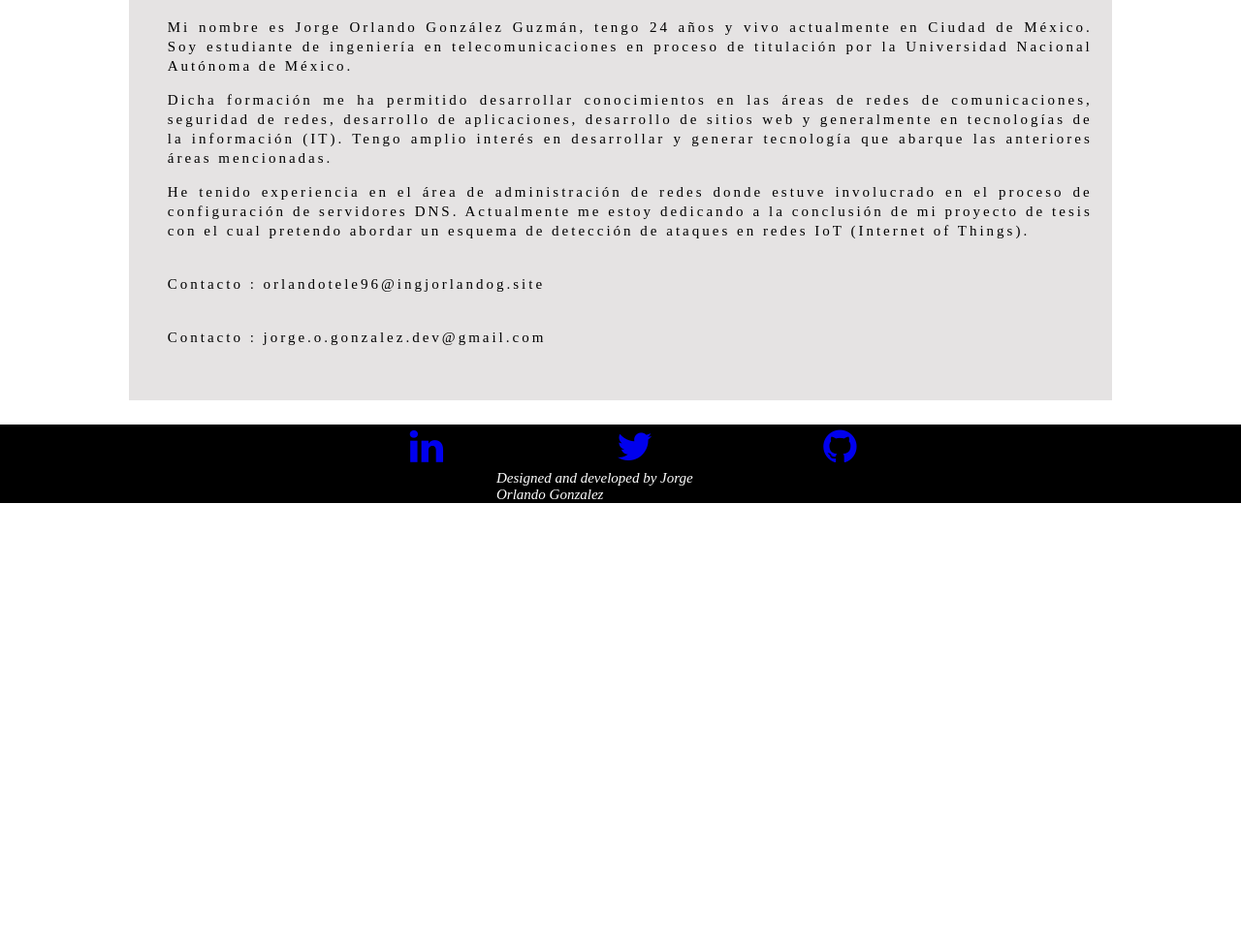
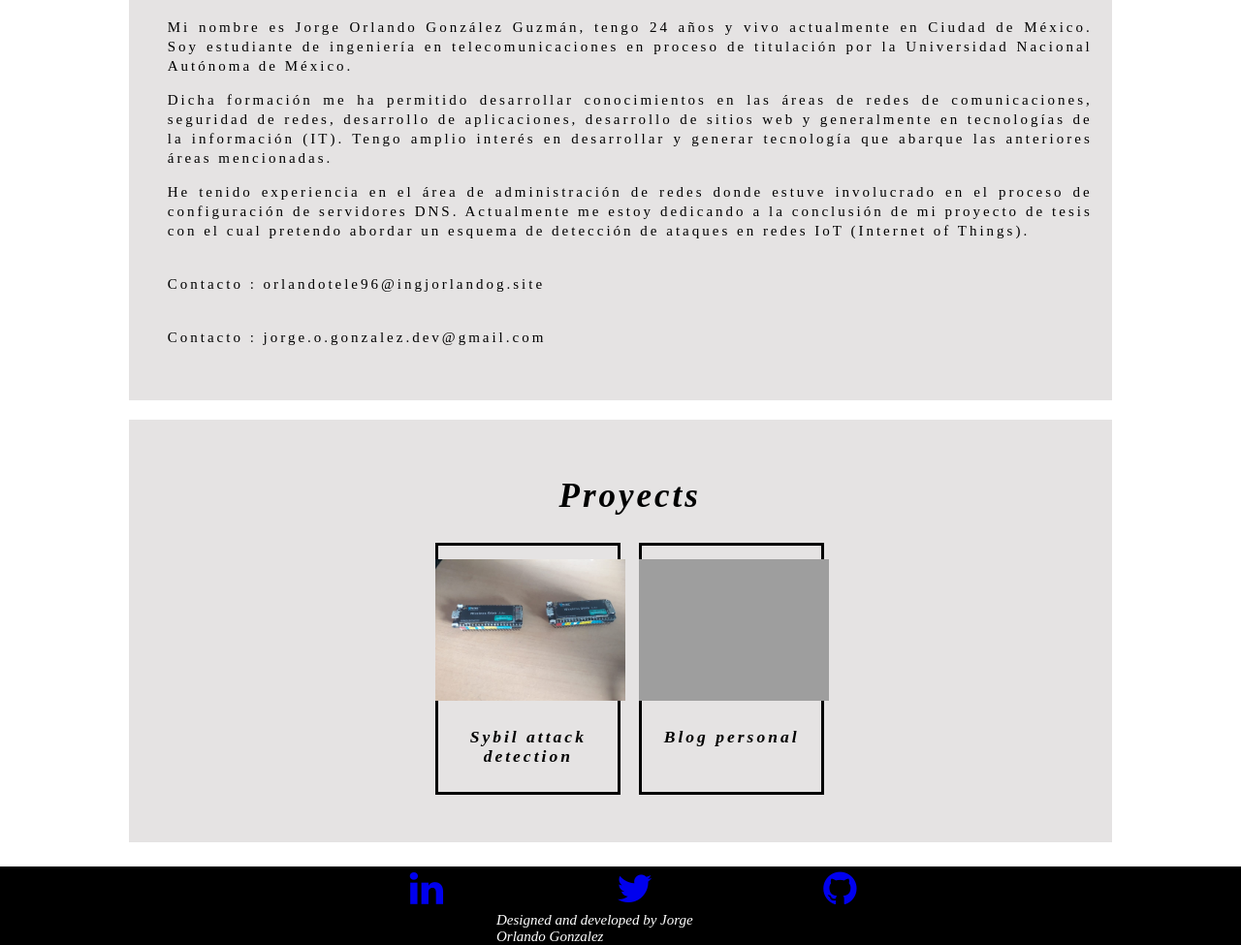
Before and after one commit to OrlandoTele96/website-ingjorlandog, a plain HTML site: page index.html in a window 1280 px wide. Shown: the part 1452-2427 px from the top of the page at 97% size. Before the commit the page ends 1971 px from the top, so only its background shows below. Drawn offline with Linux system fonts and the light colour scheme; grey boxes are pictures that could not be loaded.

Commit message:
Version 1.4

```diff
--- a/index.html
+++ b/index.html
@@ -53,6 +53,29 @@
             </div>
           </div>
         </article>
+        <article class="post">
+          <div class="post-container">
+            <h2>Proyects</h2>
+            <div class="proyect-gallery">
+              <div class="proyect-rv-container">
+                  <div class="proyect-rv-img">
+                    <a href="Proyect_sybil.html">
+                      <img src="img/dispositivos.jpeg" alt="">
+                    </a>
+                  </div>
+                <h3>Sybil attack detection</h2>
+              </div>
+              <div class="proyect-rv-container">
+                  <div class="proyect-rv-img">
+                    <a href="Proyect_website.html">
+                      <img src="img/no-img.jpg" alt="">
+                    </a>
+                  </div>
+                <h3>Blog personal</h2>
+              </div>
+            </div>
+          </div>
+        </article>
       </section>
       <footer>
         <div class="rights">
--- a/src/styles/css/Posts.sass
+++ b/src/styles/css/Posts.sass
@@ -29,6 +29,31 @@ $PostColor : #E5E3E3
       h3
         font-style: italic
         text-align: center
+      .proyect-gallery
+        display: flex
+        flex-direction: row
+        justify-content: center
+        .proyect-rv-container
+          width: 20%
+          margin: 1%
+          padding: 1%
+          border: 3px solid $FirstColor
+          display: flex
+          flex-direction: column
+          align-items: center
+          .proyect-rv-img
+            a
+              margin: auto
+              img
+                width: 200px
+                height: 150px
+                margin: 1%
+                padding: 1%
+                opacity: 1
+                &:hover
+                  opacity: 0.5
+          &:hover
+            border-color: rgba($FirstColor,0.5)
       .img-article
         width: auto
         margin: 2% auto
```
Also changed, not shown: src/styles/css/masterstyles.css, 1 other file.
